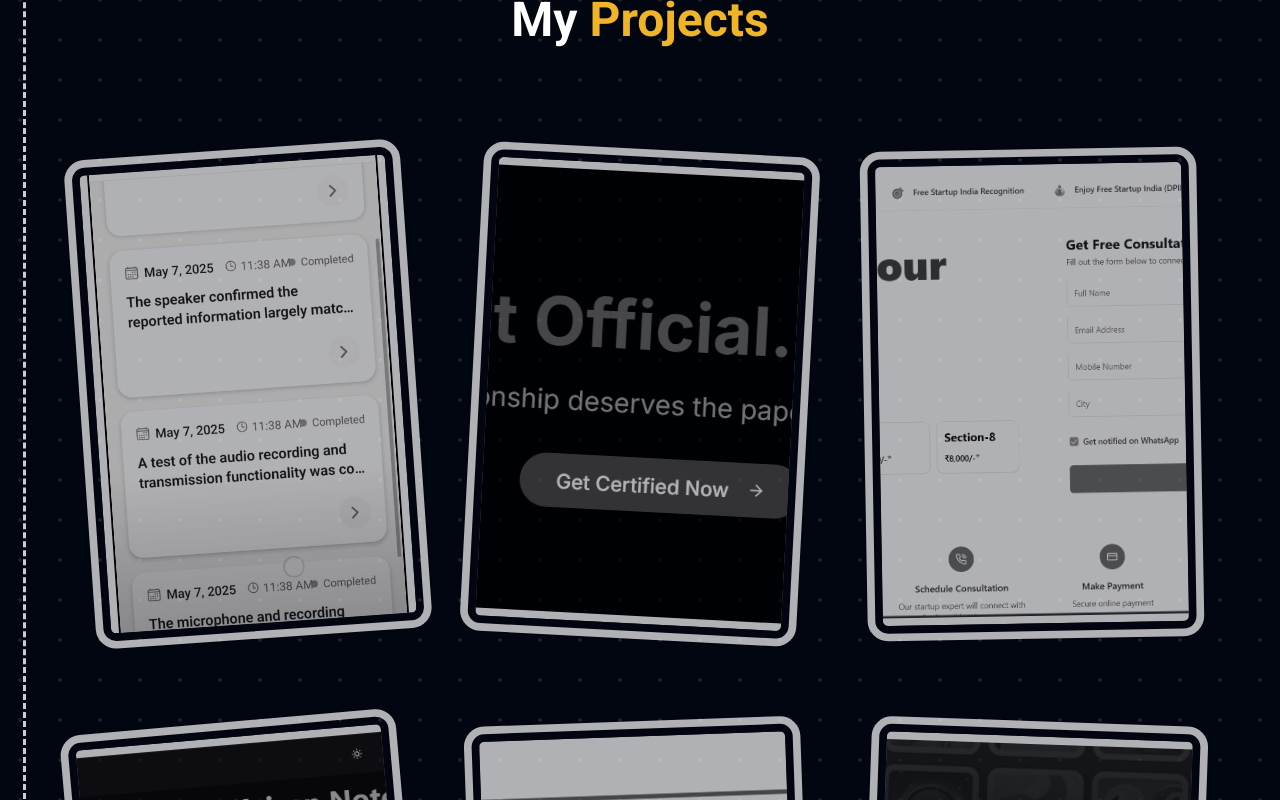
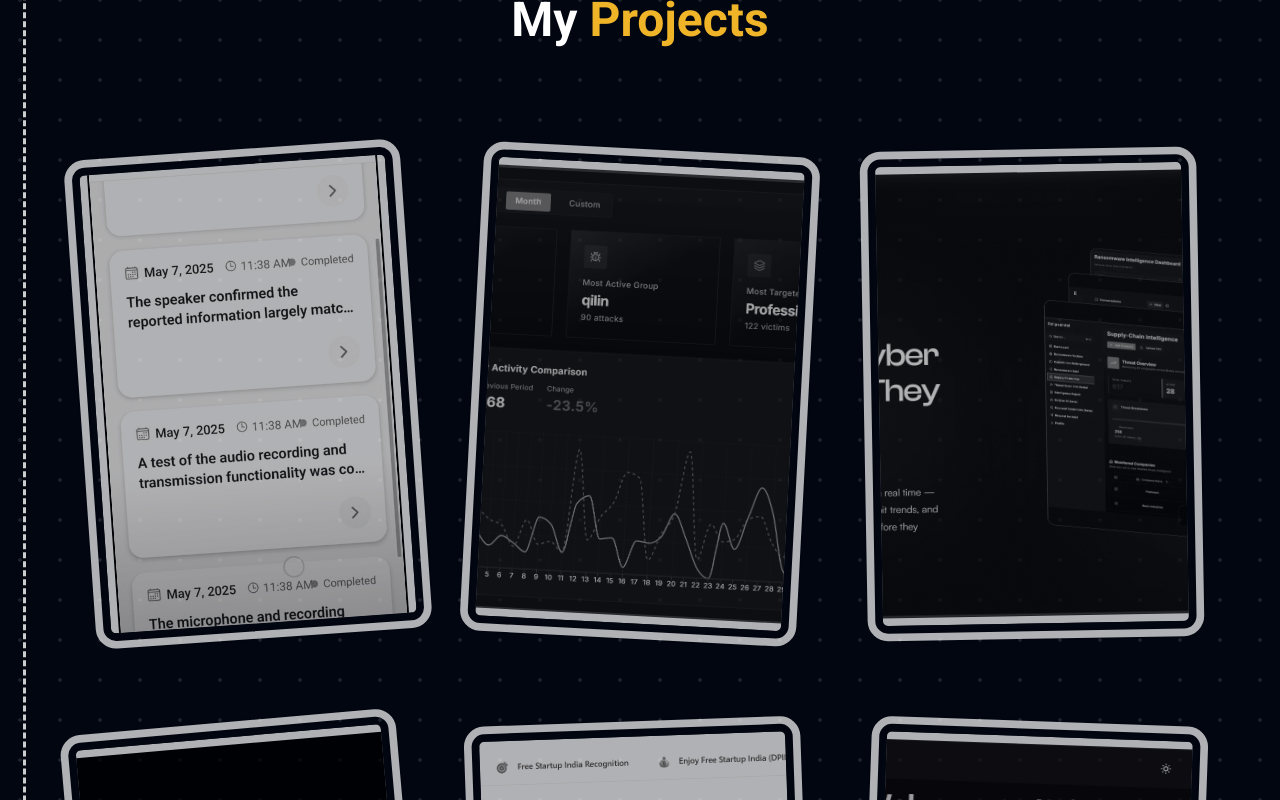
Before and after one commit to krishkh/porfolio-krish, a Next.js app: page /work in a window 1280 px wide. Shown: the part 420-1220 px from the top of the page. Built offline with nearby package versions, Linux system fonts and the light colour scheme; a web font is replaced by a local one.

Commit message:
Enrichment: Updated CV + Updated Projects data

```diff
--- a/src/app/nda/page.tsx
+++ /dev/null
@@ -1,46 +0,0 @@
-import Link from "next/link";
-import { ArrowLeft, Mail } from "lucide-react";
-
-export default function NDAPage() {
-  return (
-    <div className="min-h-screen flex items-center justify-center px-4">
-      <div className="max-w-2xl w-full space-y-8 text-center">
-        <div className="space-y-4">
-          <h1 className="text-4xl font-bold bg-gradient-to-r from-purple-600 to-pink-600 bg-clip-text text-transparent">
-            Non-Disclosure Agreement
-          </h1>
-
-          <p className="text-lg text-muted-foreground">
-            This project is protected by a Non-Disclosure Agreement (NDA). The
-            details cannot be publicly shared at this time.
-          </p>
-
-          <div className="mt-8 p-6 rounded-lg border border-border bg-card">
-            <p className="text-muted-foreground">
-              If you&apos;d like to learn more about this project, I&apos;d be
-              happy to discuss it under the appropriate confidentiality terms.
-            </p>
-          </div>
-
-          <div className="flex items-center justify-center gap-4 mt-8">
-            <Link
-              href="/work"
-              className="flex items-center gap-2 px-6 py-2 rounded-lg bg-secondary hover:bg-secondary/80 transition-colors"
-            >
-              <ArrowLeft size={20} />
-              Back to Work
-            </Link>
-
-            <Link
-              href="/contact"
-              className="flex items-center gap-2 px-6 py-2 rounded-lg bg-primary text-primary-foreground hover:bg-primary/90 transition-colors"
-            >
-              <Mail size={20} />
-              Contact Me
-            </Link>
-          </div>
-        </div>
-      </div>
-    </div>
-  );
-}
--- /dev/null
+++ b/src/app/projects/nda/page.tsx
@@ -0,0 +1,56 @@
+import Link from "next/link";
+import { ArrowLeft, Mail, Lock } from "lucide-react";
+import Background from "@/components/ui/Background";
+
+export default function NDAPage() {
+  return (
+    <Background>
+      <div className="min-h-screen flex items-center justify-center px-4 pt-24">
+        <div className="max-w-2xl w-full space-y-8 text-center">
+          <div className="space-y-4">
+            <div className="flex justify-center mb-6">
+              <div className="p-4 rounded-full border border-white/20 bg-white/5">
+                <Lock size={36} className="text-white/70" />
+              </div>
+            </div>
+
+            <h1 className="text-4xl md:text-6xl font-bold text-white">
+              Non-Disclosure Agreement
+            </h1>
+
+            <p className="text-lg text-white/60 max-w-lg mx-auto">
+              This project is protected by a Non-Disclosure Agreement. Details
+              cannot be publicly shared at this time.
+            </p>
+
+            <div className="mt-8 p-6 rounded-lg border border-white/10 bg-white/5">
+              <p className="text-white/50">
+                If you&apos;d like to learn more about this project, reach out
+                and I&apos;ll be happy to discuss it under the appropriate
+                confidentiality terms.
+              </p>
+            </div>
+
+            <div className="flex items-center justify-center gap-4 mt-8">
+              <Link
+                href="/work"
+                className="flex items-center gap-2 px-6 py-2 rounded-lg border border-white/20 bg-white/5 text-white hover:bg-white/10 transition-colors"
+              >
+                <ArrowLeft size={18} />
+                Back to Work
+              </Link>
+
+              <Link
+                href="/contact"
+                className="flex items-center gap-2 px-6 py-2 rounded-lg bg-white text-black hover:bg-white/90 transition-colors font-medium"
+              >
+                <Mail size={18} />
+                Contact Me
+              </Link>
+            </div>
+          </div>
+        </div>
+      </div>
+    </Background>
+  );
+}
--- a/src/data/projects.ts
+++ b/src/data/projects.ts
@@ -35,6 +35,45 @@ export const projects: ProjectDetail[] = [
       "UI/UX design",
     ],
     images: [{ url: "/projects/neverForget.png", type: "mobile" }],
+  },
+  {
+    id: 10,
+    title: "Eclipse Intel",
+    description:
+      "A full-stack cyber threat intelligence platform that aggregates ransomware data, dark web activity, and exposed credentials with AI-powered analysis.",
+    imageUrl: "/projects/eclipse-intel.png",
+    link: "/projects/nda",
+    projectOverview:
+      "Eclipse Intel is a threat intelligence aggregation platform that centralizes ransomware victim data, dark web forum posts, and exposed credentials into a single dashboard. It has multiple data sources. The platform uses AI to analyze trends, detect potential compromises, and provide actionable insights to security teams before breaches become public.",
+    problemStatement:
+      "Organizations face increasing threats from ransomware groups and dark web actors, but intelligence is fragmented across scattered sources, visibility is limited, and monitoring is manual and reactive. A centralized platform is needed to aggregate threat data, detect compromises proactively, and deliver actionable insights before breaches become public.",
+    myRole: [
+      "Full-stack development",
+      "System architecture design",
+      "Backend API development",
+      "Frontend development",
+      "AI integration (LangChain/LangGraph)",
+      "Database modeling",
+    ],
+    images: [{ url: "/projects/eclipse-intel.png", type: "desktop" }],
+  },
+  {
+    id: 11,
+    title: "Eclipse Intel — Landing Page",
+    description:
+      "A premium marketing website showcasing Eclipse Intel's cybersecurity threat intelligence platform with interactive 3D globe and animations.",
+    imageUrl: "/projects/eclipse-landing.png",
+    link: "https://eclipseintel.com",
+    projectOverview:
+      "Built a high-performance cybersecurity marketing platform using Next.js, Three.js, GSAP, and Sanity CMS. The website showcases Eclipse Intel's threat intelligence capabilities through interactive 3D visualizations, animated storytelling sections, live statistics, and a CMS-powered blog while maintaining strong performance across desktop and mobile devices.",
+    myRole: [
+      "Frontend development (Next.js 16)",
+      "Animation system design (Framer Motion, GSAP)",
+      "UI/UX design",
+      "Sanity CMS integration",
+      "Responsive implementation",
+    ],
+    images: [{ url: "/projects/eclipse-landing.png", type: "desktop" }],
   },
   {
     id: 2,
@@ -209,6 +248,6 @@ export function getProjectById(id: number): ProjectDetail | undefined {
 export function getProjectBySlug(slug: string): ProjectDetail | undefined {
   return projects.find(
     (project) =>
-      project.title.toLowerCase().replace(/\s+/g, "-") === slug.toLowerCase()
+      project.title.toLowerCase().replace(/\s+/g, "-") === slug.toLowerCase(),
   );
 }
```
Also changed, not shown: public/projects/eclipse-intel.png (added), public/projects/eclipse-landing.png (added).
